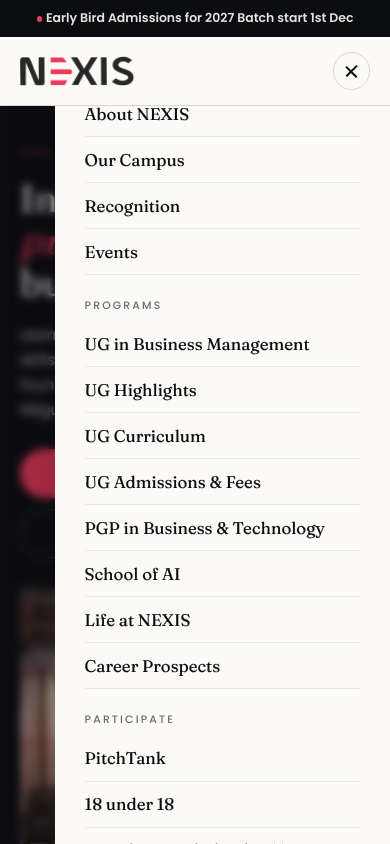
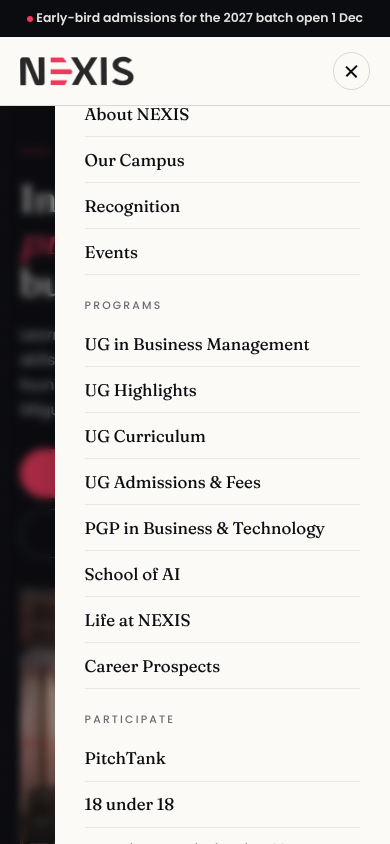
Before and after one commit to goappycodes/nexis-2027, a Next.js app: page / in a window 390 px wide. Both pictures are taken after a click on the button "Open menu". Shown: the top 844 px of the page. Built offline with nearby package versions, Linux system fonts and the light colour scheme.

Commit message:
Improve shared mobile navigation

```diff
--- a/components/SiteNav.tsx
+++ b/components/SiteNav.tsx
@@ -1,6 +1,7 @@
 "use client";
 
 import Image from "next/image";
+import { usePathname } from "next/navigation";
 import { useEffect, useState } from "react";
 import { SITE_NAV, BATCH, type NavItem } from "@/lib/content";
 import { ArrowRight } from "./icons";
@@ -37,8 +38,11 @@
 }) {
   const dark = theme === "dark";
   const linkCls = dark ? "text-white/80" : "text-ink-2";
+  const pathname = usePathname();
   const [scrolled, setScrolled] = useState(false);
   const [open, setOpen] = useState(false);
+  const isActive = (href?: string) =>
+    Boolean(href && href !== "#top" && href.split("#")[0] === pathname);
 
   useEffect(() => {
     const onScroll = () => setScrolled(window.scrollY > 12);
@@ -54,6 +58,15 @@
     };
   }, [open]);
 
+  useEffect(() => {
+    if (!open) return;
+    const onKeyDown = (event: KeyboardEvent) => {
+      if (event.key === "Escape") setOpen(false);
+    };
+    window.addEventListener("keydown", onKeyDown);
+    return () => window.removeEventListener("keydown", onKeyDown);
+  }, [open]);
+
   return (
     <>
       {/* Announcement strip */}
@@ -61,7 +74,7 @@
         <div className={branding === "2027" ? "flex items-center justify-center gap-1 px-2 py-2.5 text-center text-[clamp(10px,3.2vw,18px)] font-semibold whitespace-nowrap" : "shell flex items-center justify-center gap-3 py-2 text-center text-[0.72rem] tracking-[0.14em] uppercase"}>
           <span className="inline-block h-1.5 w-1.5 rounded-full bg-crimson" />
           <span className="opacity-90">
-            {branding === "2027" ? "Early Bird Admissions for 2027 Batch start 1st Dec" : <>Admissions open · {BATCH.cohort} · Starts {BATCH.starts}</>}
+            {branding === "2027" ? "Early-bird admissions for the 2027 batch open 1 Dec" : <>Admissions open · {BATCH.cohort} · Starts {BATCH.starts}</>}
           </span>
         </div>
       </div>
@@ -112,7 +125,12 @@
                         <a
                           key={c.href}
                           href={c.href}
-                          className="block rounded-[2px] px-3.5 py-2.5 text-[0.85rem] text-ink-2 transition-colors hover:bg-paper-2 hover:text-ink"
+                          aria-current={isActive(c.href) ? "page" : undefined}
+                          className={`block rounded-[2px] px-3.5 py-2.5 text-[0.85rem] transition-colors hover:bg-paper-2 hover:text-ink ${
+                            isActive(c.href)
+                              ? "bg-paper-2 font-semibold text-crimson"
+                              : "text-ink-2"
+                          }`}
                         >
                           {c.label}
                         </a>
@@ -124,7 +142,10 @@
                 <a
                   key={item.href}
                   href={item.href}
-                  className={`ulink text-[0.82rem] font-medium ${linkCls}`}
+                  aria-current={isActive(item.href) ? "page" : undefined}
+                  className={`ulink text-[0.82rem] font-medium ${
+                    isActive(item.href) ? "text-crimson" : linkCls
+                  }`}
                 >
                   {item.label}
                 </a>
@@ -142,8 +163,9 @@
               className={`lg:hidden flex h-10 w-10 items-center justify-center rounded-full border ${
                 dark ? "border-white/25" : "border-line"
               }`}
-              aria-label="Toggle menu"
+              aria-label={open ? "Close menu" : "Open menu"}
               aria-expanded={open}
+              aria-controls="mobile-site-menu"
             >
               <span className="relative flex h-3 w-4 flex-col justify-between">
                 <span
@@ -170,14 +192,22 @@
       {/* Mobile menu */}
       <div
         className={`fixed inset-0 z-40 lg:hidden transition-opacity duration-300 ${
-          open ? "opacity-100" : "pointer-events-none opacity-0"
+          open
+            ? "visible opacity-100"
+            : "invisible pointer-events-none opacity-0"
         }`}
+        aria-hidden={!open}
       >
-        <div
-          className="absolute inset-0 bg-ink/30 backdrop-blur-sm"
+        <button
+          type="button"
+          aria-label="Close menu"
+          className="absolute inset-0 border-0 bg-ink/30 p-0 backdrop-blur-sm"
           onClick={() => setOpen(false)}
         />
         <div
+          id="mobile-site-menu"
+          role="navigation"
+          aria-label="Mobile navigation"
           className={`absolute right-0 top-0 h-full w-[86%] max-w-sm overflow-y-auto bg-paper px-8 pb-12 pt-10 shadow-2xl transition-transform duration-500 ease-premium ${
             open ? "translate-x-0" : "translate-x-full"
           }`}
@@ -193,7 +223,10 @@
                         key={c.href}
                         href={c.href}
                         onClick={() => setOpen(false)}
-                        className="border-b border-line-soft py-2.5 font-serif text-lg"
+                        aria-current={isActive(c.href) ? "page" : undefined}
+                        className={`border-b border-line-soft py-2.5 font-serif text-lg transition-colors ${
+                          isActive(c.href) ? "text-crimson" : "text-ink"
+                        }`}
                       >
                         {c.label}
                       </a>
@@ -205,7 +238,10 @@
                   key={item.href}
                   href={item.href}
                   onClick={() => setOpen(false)}
-                  className="font-serif text-xl"
+                  aria-current={isActive(item.href) ? "page" : undefined}
+                  className={`font-serif text-xl transition-colors ${
+                    isActive(item.href) ? "text-crimson" : "text-ink"
+                  }`}
                 >
                   {item.label}
                 </a>
```
Also changed, not shown: .codex/nexis-ux-audit.md.
